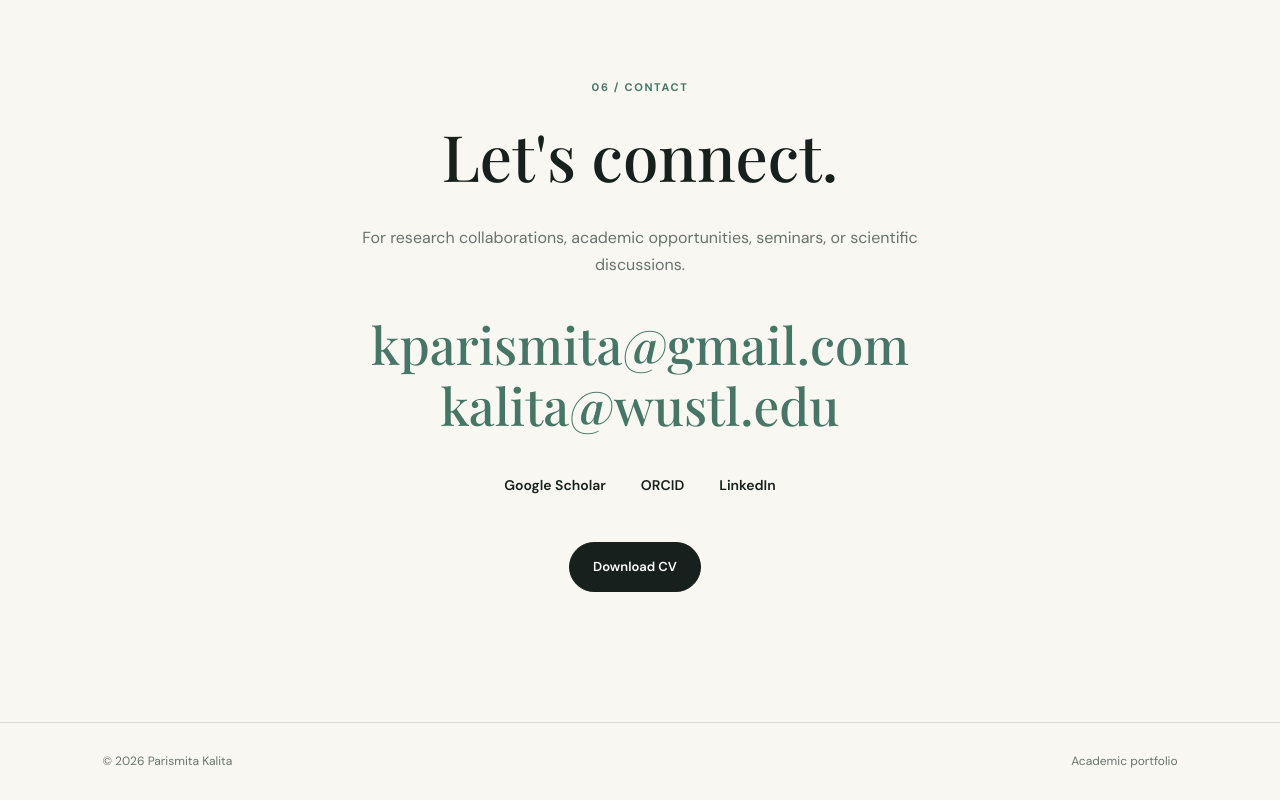
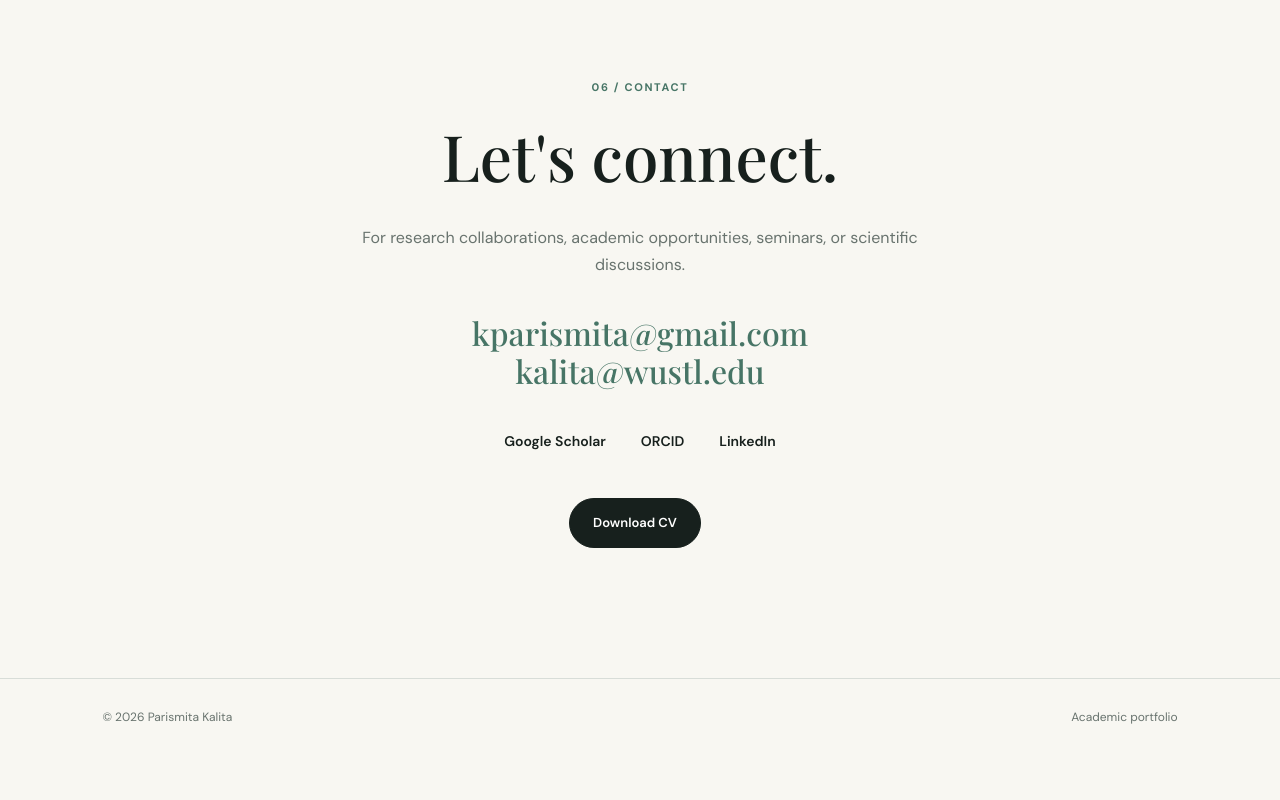
Before and after one commit to kparismita-create/parismitakalita.github.io, a plain HTML site: page index.html in a window 1280 px wide. Shown: the part 10411-11211 px from the top of the page. After the commit the page ends 11166 px from the top, so only its background shows below. Drawn offline with nearby package versions, Linux system fonts and the light colour scheme; a web font is replaced by a local one.

Commit message:
Update style.css

```diff
--- a/style.css
+++ b/style.css
@@ -694,7 +694,7 @@ nav a:hover::after {
 
   font-family: "Playfair Display", Georgia, serif;
 
-  font-size: clamp(27px, 4vw, 52px);
+  font-size: clamp(18px, 2.5vw, 32px);
 
   line-height: 1.2;
 
```
